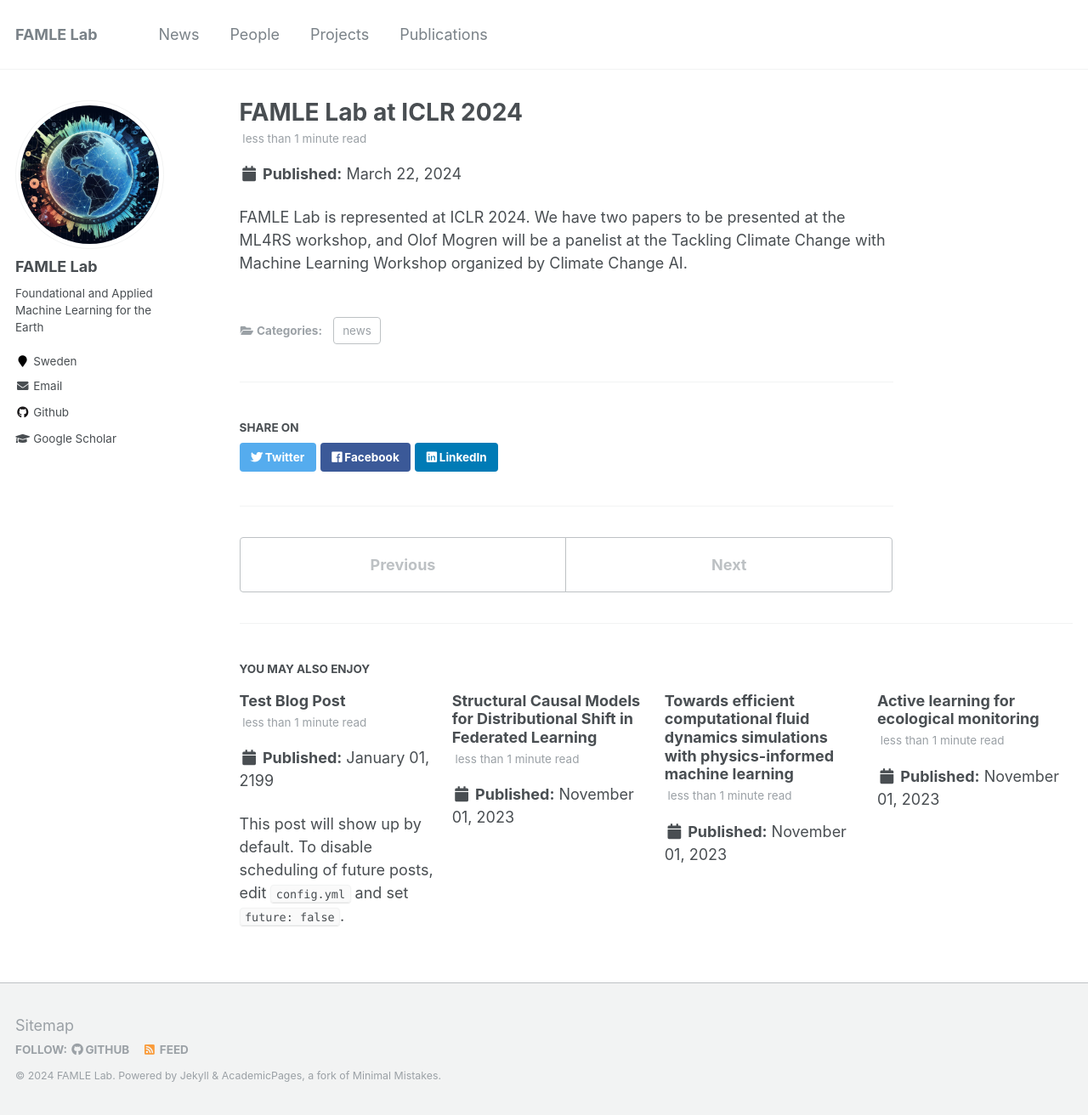
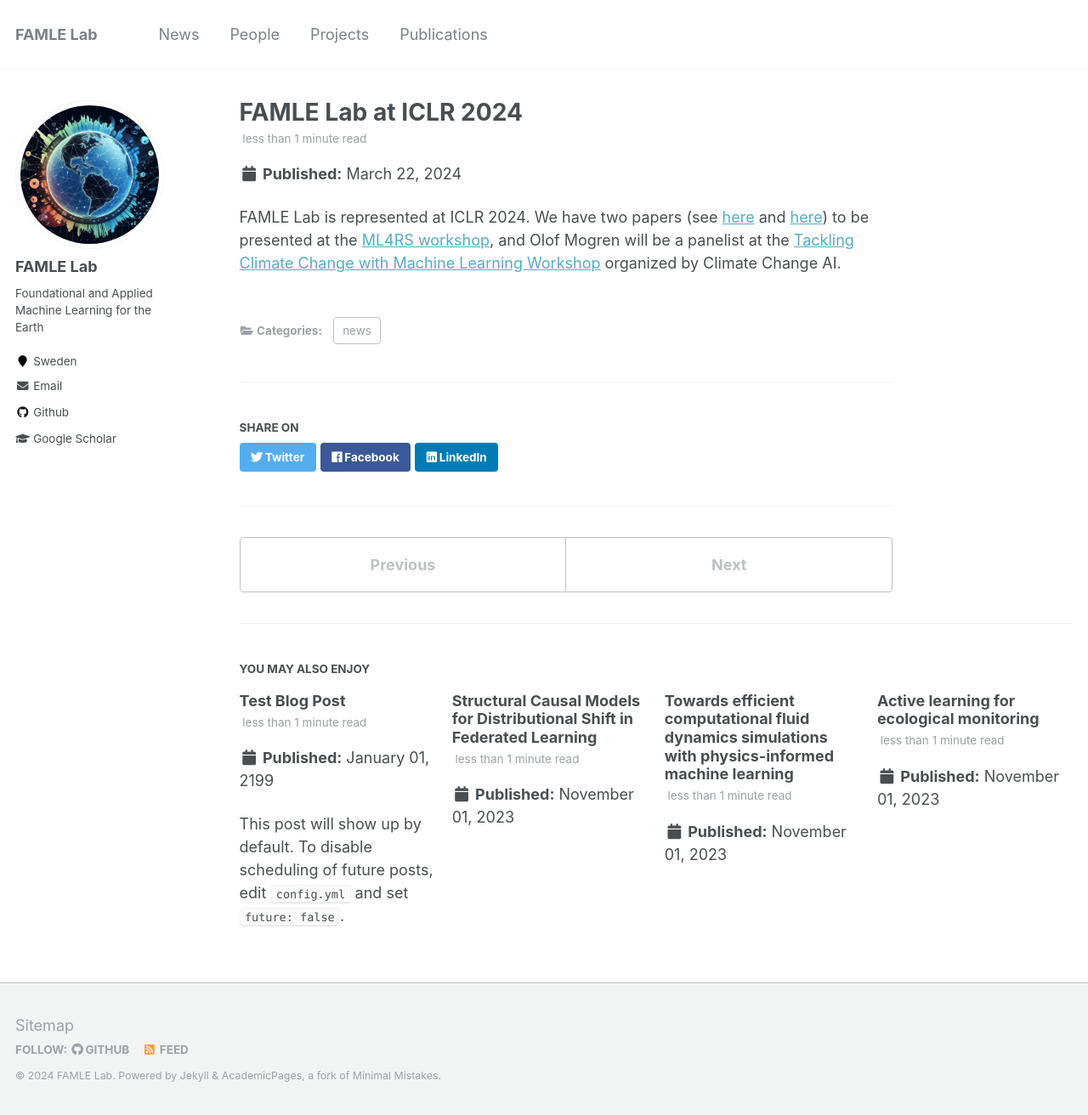
Before and after one commit to ridr-se/ridr-se.github.io, a Jekyll site: the page built from news/_posts/2024-03-22-iclr.md, in a window 1280 px wide and 1312 px high. Shown: the whole window at 85% size. Built offline with Jekyll 4.4.1, drawn with Linux system fonts in a browser that asks for light colours.

Commit message:
Update 2024-03-22-iclr.md

```diff
--- a/news/_posts/2024-03-22-iclr.md
+++ b/news/_posts/2024-03-22-iclr.md
@@ -1,6 +1,6 @@
 ---
 title: FAMLE Lab at ICLR 2024
-shortversion: FAMLE Lab is represented at ICLR 2024. We have two papers to be presented at the ML4RS workshop, and Olof Mogren will be a panelist at the Tackling Climate Change with Machine Learning Workshop organized by Climate Change AI.
+shortversion: FAMLE Lab is represented at ICLR 2024. We have two papers (see [here](https://arxiv.org/abs/2403.04385) and [here](https://arxiv.org/abs/2311.14024)) to be presented at the [ML4RS workshop](https://ml-for-rs.github.io/iclr2024/), and Olof Mogren will be a panelist at the [Tackling Climate Change with Machine Learning Workshop](https://www.climatechange.ai/events/iclr2024) organized by Climate Change AI.
 people:
 - Olof Mogren
 - Aleksis Pirinen
@@ -9,4 +9,4 @@ people:
 - Edvin Listo Zec
 ...
 
-FAMLE Lab is represented at ICLR 2024. We have two papers to be presented at the ML4RS workshop, and Olof Mogren will be a panelist at the Tackling Climate Change with Machine Learning Workshop organized by Climate Change AI.
+FAMLE Lab is represented at ICLR 2024. We have two papers (see [here](https://arxiv.org/abs/2403.04385) and [here](https://arxiv.org/abs/2311.14024)) to be presented at the [ML4RS workshop](https://ml-for-rs.github.io/iclr2024/), and Olof Mogren will be a panelist at the [Tackling Climate Change with Machine Learning Workshop](https://www.climatechange.ai/events/iclr2024) organized by Climate Change AI.
```
